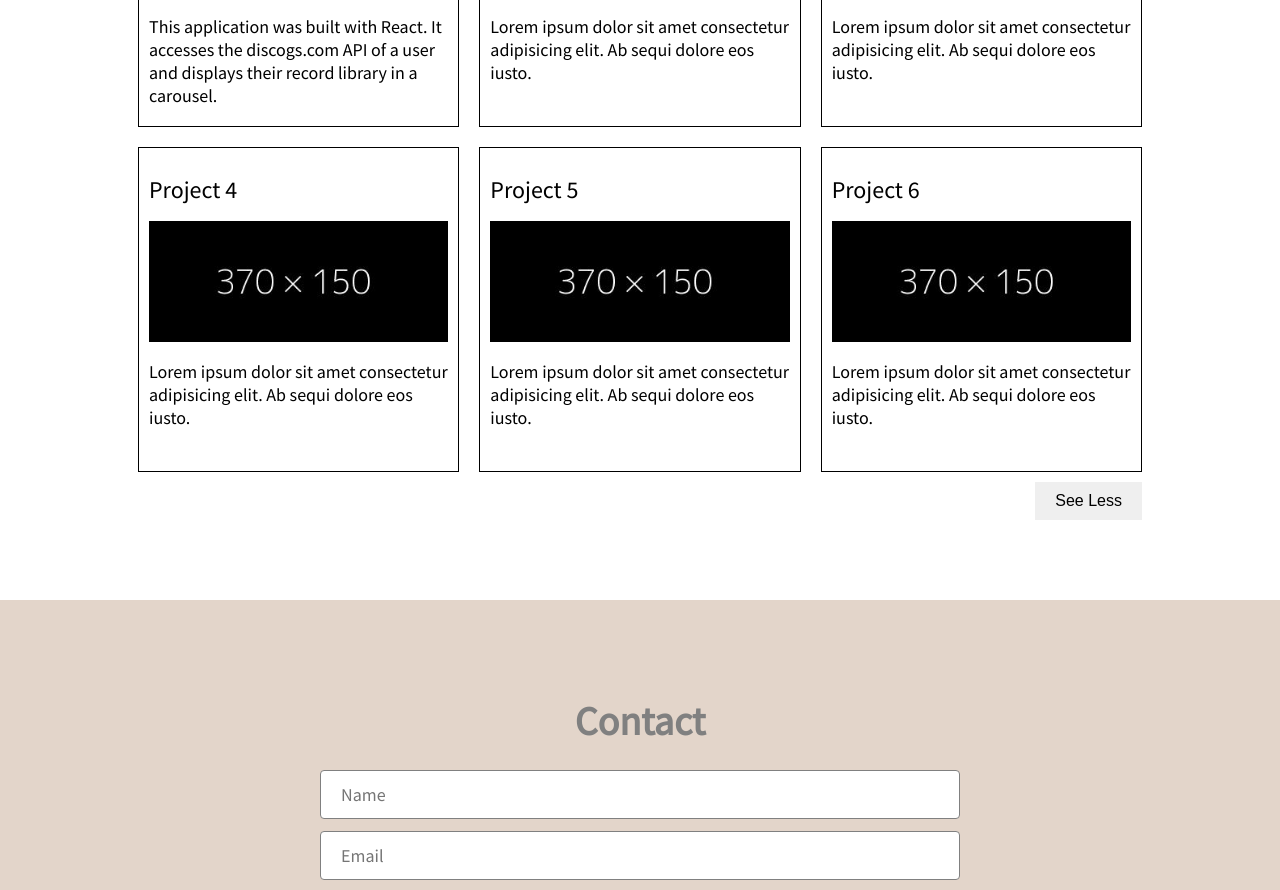
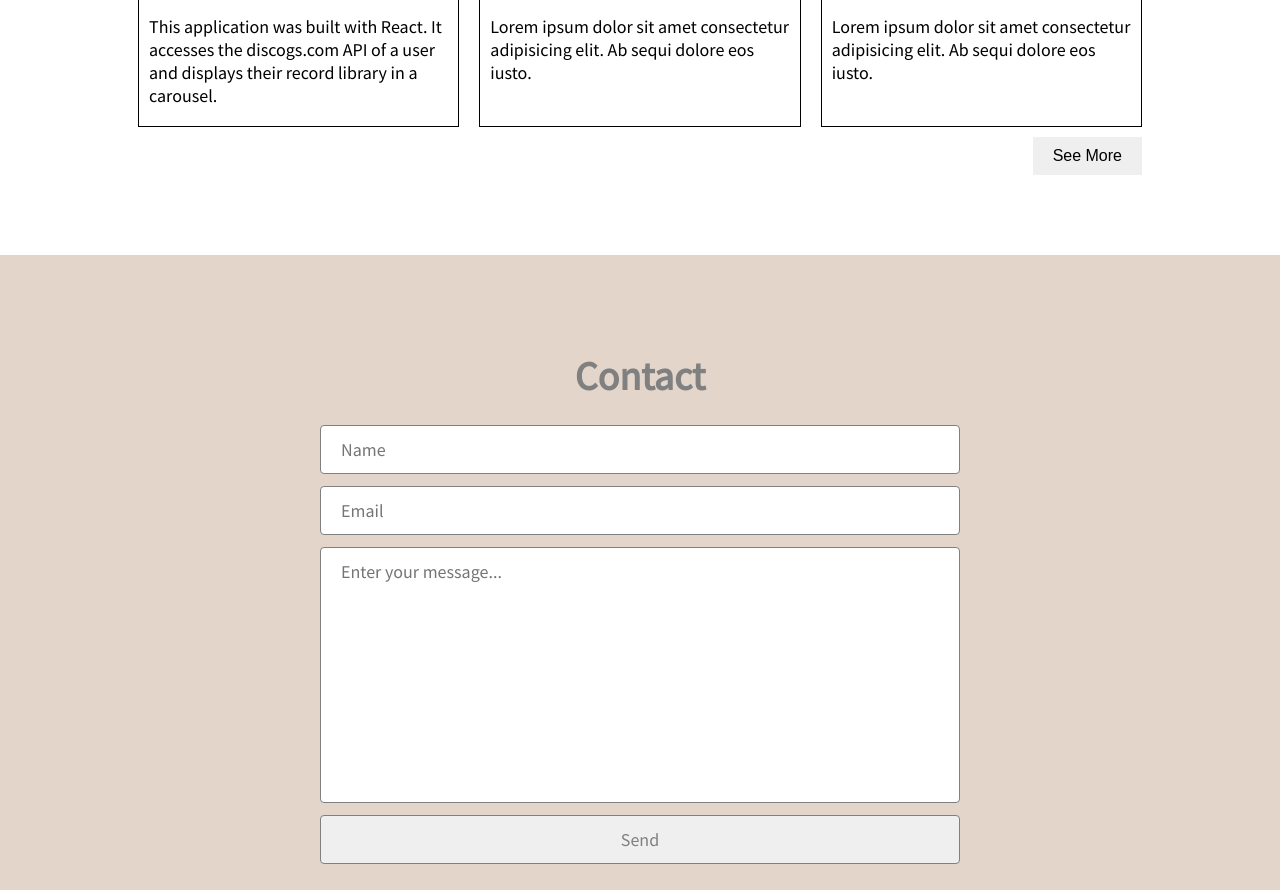
Before and after one commit to mattbowen03/portfolio-react, a React (Create React App) app: page / in a window 1280 px wide. Shown: the part 960-1850 px from the top of the page. Built offline with nearby package versions, Linux system fonts and the light colour scheme.

Commit message:
make projects initially hidden

```diff
--- a/src/components/projects/Projects.js
+++ b/src/components/projects/Projects.js
@@ -3,7 +3,7 @@ import placeholder from "../../images/370-150.jpg";
 import { useState } from "react";
 
 export default function Projects() {
-  const [visibility, setVisibility] = useState("SHOW");
+  const [visibility, setVisibility] = useState("HIDDEN");
 
   return (
     <section className='projects' id='projects'>
```
